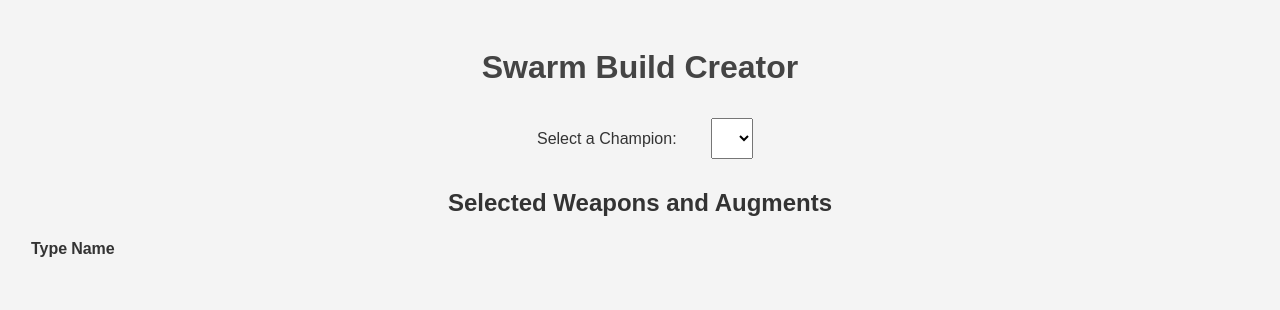
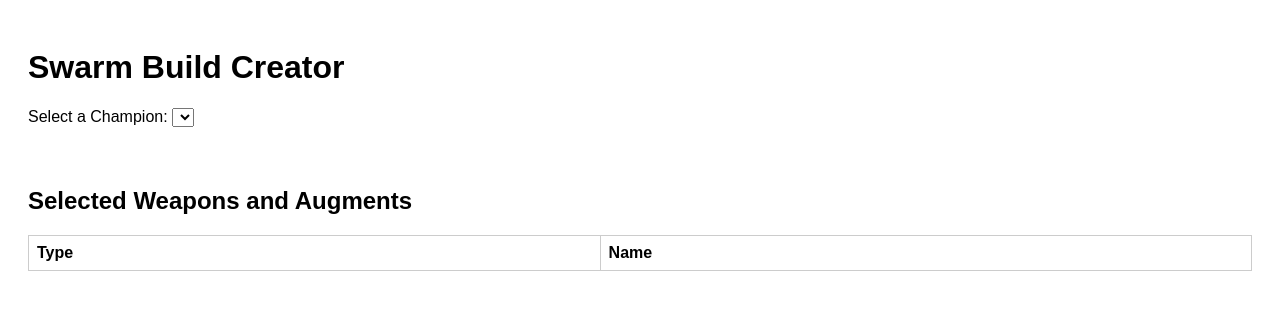
Before and after one commit to SvenAthSDV/swarm_build, a plain HTML site: page frontend/index.html in a window 1280 px wide. Drawn offline with Linux system fonts and the light colour scheme; no server answers.

Commit message:
Update styles.css

```diff
--- a/frontend/styles.css
+++ b/frontend/styles.css
@@ -1,25 +1,27 @@
 body {
     font-family: Arial, sans-serif;
-    background-color: #f4f4f4;
-    color: #333;
-    text-align: center;
     padding: 20px;
 }
 
-h1 {
-    color: #444;
+#weaponList, #augmentList {
+    display: flex;
+    gap: 10px;
+    margin: 20px 0;
 }
 
-form {
-    margin: 20px auto;
+#weaponList div, #augmentList div {
     padding: 10px;
-    background-color: #fff;
-    border-radius: 5px;
-    box-shadow: 0 0 10px rgba(0,0,0,0.1);
+    border: 1px solid #ccc;
+    cursor: pointer;
 }
 
-label, select, button {
-    margin: 10px;
-    padding: 10px;
-    font-size: 16px;
+#selectedItemsTable {
+    width: 100%;
+    border-collapse: collapse;
 }
+
+#selectedItemsTable th, #selectedItemsTable td {
+    border: 1px solid #ccc;
+    padding: 8px;
+    text-align: left;
+}
```
